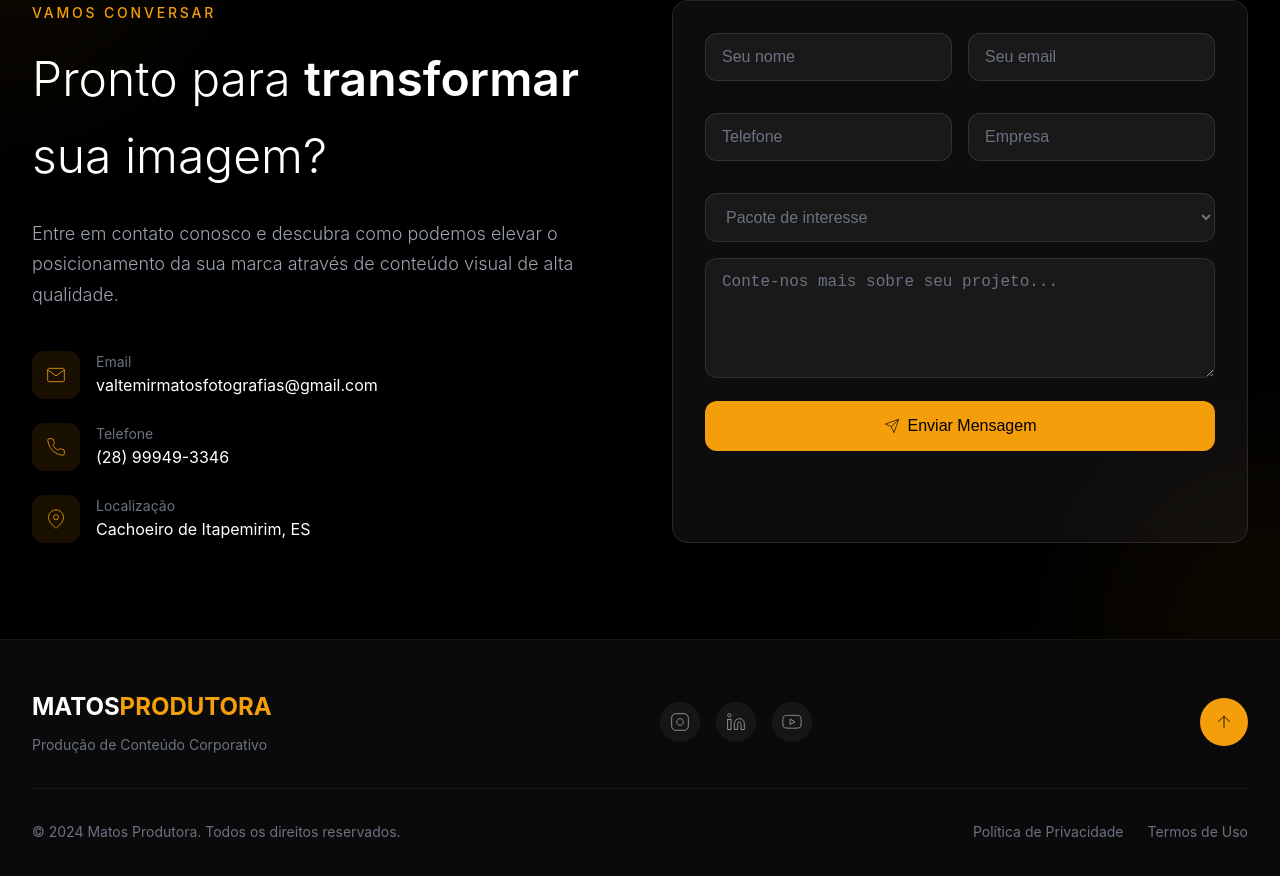
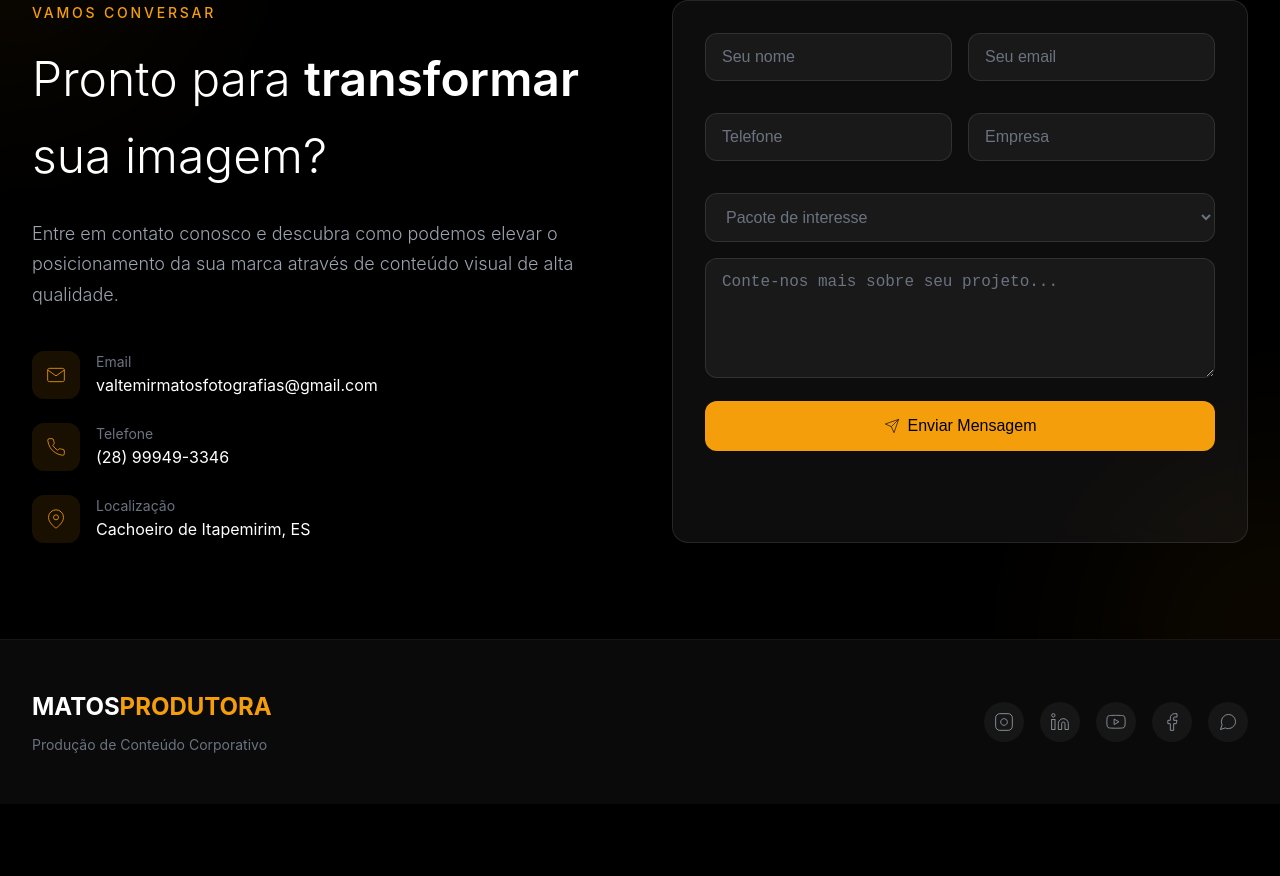
Before and after one commit to matosprodutora/LandPage, a plain HTML site: page index.html in a window 1280 px wide. Shown: the part 5677-6553 px from the top of the page. After the commit the page ends 6481 px from the top, so only its background shows below. Drawn offline with Linux system fonts and the light colour scheme.

Commit message:
Alterações nos links
Realizado inclusão de mais rede social e alterações no destino

```diff
--- a/index.html
+++ b/index.html
@@ -367,25 +367,30 @@
                 <p class="footer-tagline">Produção de Conteúdo Corporativo</p>
             </div>
 <div class="footer-social">
-                <a href="https://www.instagram.com/valtemirfotografo/">
+    <!-- Instagram -->
+    <a href="https://instagram.com/valtemirfotografo" target="_blank" rel="noopener noreferrer">
         <svg viewBox="0 0 24 24" fill="none" stroke="currentColor" strokeWidth="2"><rect x="2" y="2" width="20" height="20" rx="5" ry="5"/><path d="M16 11.37A4 4 0 1 1 12.63 8 4 4 0 0 1 16 11.37z"/><line x1="17.5" y1="6.5" x2="17.51" y2="6.5"/></svg>
     </a>
-                <a href="#">
+
+    <!-- LinkedIn -->
+    <a href="https://linkedin.com/in/seu_perfil" target="_blank" rel="noopener noreferrer">
         <svg viewBox="0 0 24 24" fill="none" stroke="currentColor" strokeWidth="2"><path d="M16 8a6 6 0 0 1 6 6v7h-4v-7a2 2 0 0 0-2-2 2 2 0 0 0-2 2v7h-4v-7a6 6 0 0 1 6-6z"/><rect x="2" y="9" width="4" height="12"/><circle cx="4" cy="4" r="2"/></svg>
     </a>
-                <a href="#">
+
+    <!-- YouTube -->
+    <a href="https://youtube.com/@seu_canal" target="_blank" rel="noopener noreferrer">
         <svg viewBox="0 0 24 24" fill="none" stroke="currentColor" strokeWidth="2"><path d="M22.54 6.42a2.78 2.78 0 0 0-1.94-2C18.88 4 12 4 12 4s-6.88 0-8.6.46a2.78 2.78 0 0 0-1.94 2A29 29 0 0 0 1 11.75a29 29 0 0 0 .46 5.33A2.78 2.78 0 0 0 3.4 19c1.72.46 8.6.46 8.6.46s6.88 0 8.6-.46a2.78 2.78 0 0 0 1.94-2 29 29 0 0 0 .46-5.25 29 29 0 0 0-.46-5.33z"/><polygon points="9.75 15.02 15.5 11.75 9.75 8.48 9.75 15.02"/></svg>
     </a>
-            </div>
-            <button class="back-to-top" onclick="window.scrollTo({ top: 0, behavior: 'smooth' })">
-                <svg viewBox="0 0 24 24" fill="none" stroke="currentColor" strokeWidth="2"><line x1="12" y1="19" x2="12" y2="5"/><polyline points="5 12 12 5 19 12"/></svg>
-            </button>
-        </div>
-        <div class="footer-bottom">
-            <p>© 2024 Matos Produtora. Todos os direitos reservados.</p>
-            <div class="footer-links">
-                <a href="#">Política de Privacidade</a>
-                <a href="#">Termos de Uso</a>
+
+    <!-- Facebook (adicional) -->
+    <a href="https://facebook.com/valtemir1" target="_blank" rel="noopener noreferrer">
+        <svg viewBox="0 0 24 24" fill="none" stroke="currentColor" strokeWidth="2"><path d="M18 2h-3a5 5 0 0 0-5 5v3H7v4h3v8h4v-8h3l1-4h-4V7a1 1 0 0 1 1-1h3z"/></svg>
+    </a>
+
+    <!-- WhatsApp (adicional - recomendado para contato direto) -->
+    <a href="https://wa.me/5528999493346" target="_blank" rel="noopener noreferrer">
+        <svg viewBox="0 0 24 24" fill="none" stroke="currentColor" strokeWidth="2"><path d="M21 11.5a8.38 8.38 0 0 1-.9 3.8 8.5 8.5 0 0 1-7.6 4.7 8.38 8.38 0 0 1-3.8-.9L3 21l1.9-5.7a8.38 8.38 0 0 1-.9-3.8 8.5 8.5 0 0 1 4.7-7.6 8.38 8.38 0 0 1 3.8-.9h.5a8.48 8.48 0 0 1 8 8v.5z"/></svg>
+    </a>
 </div>
         </div>
     </footer>
```
Lines whose indentation alone changed are shown as unchanged.
